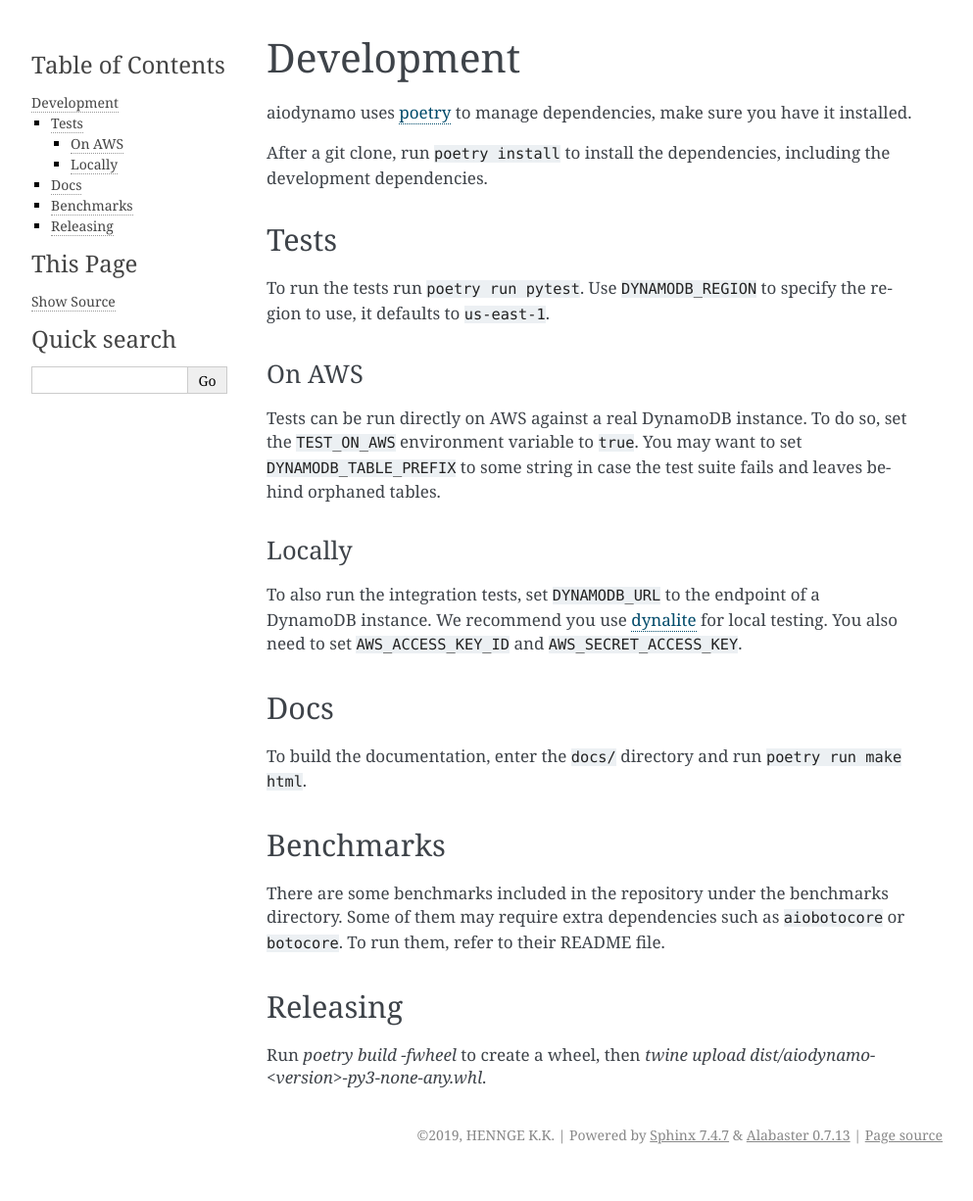
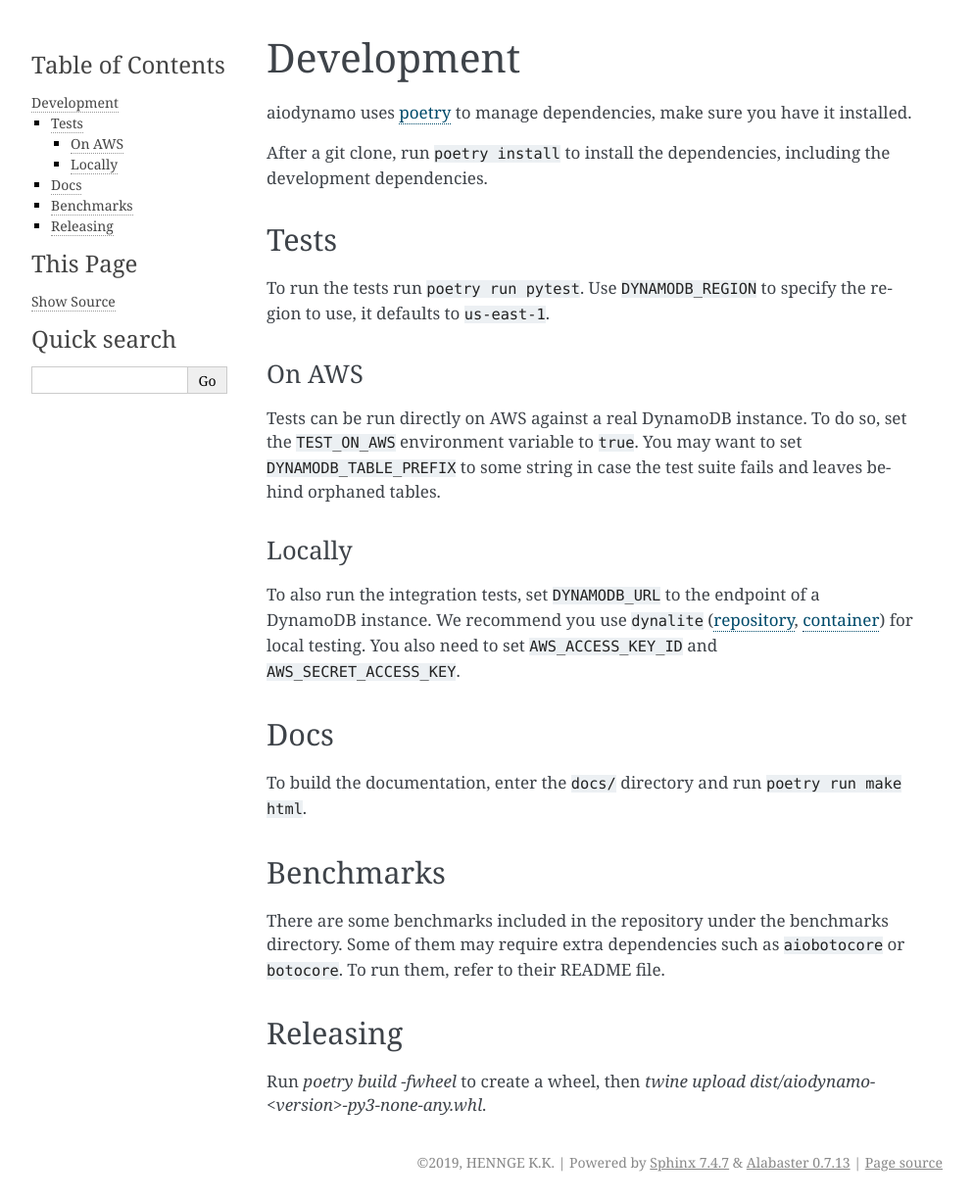
Before and after one commit to HENNGE/aiodynamo, a Sphinx documentation site: the page built from docs/development.rst, in a window 1280 px wide. Shown: the whole page at 98% size, without its empty margins (148-1141 px from the left). Built offline with Sphinx 7.4.7, drawn with Linux system fonts in a browser that asks for light colours; before the commit the page ends 1198 px from its top, so only the background shows below that.

Commit message:
add link to dynalite docker image

```diff
--- a/docs/development.rst
+++ b/docs/development.rst
@@ -22,7 +22,7 @@ Locally
 ~~~~~~~
 
 To also run the integration tests, set ``DYNAMODB_URL`` to the endpoint of a DynamoDB instance. We recommend you use
-`dynalite`_ for local testing. You also need to set ``AWS_ACCESS_KEY_ID`` and ``AWS_SECRET_ACCESS_KEY``.
+``dynalite`` (repository_, container_) for local testing. You also need to set ``AWS_ACCESS_KEY_ID`` and ``AWS_SECRET_ACCESS_KEY``.
 
 Docs
 ----
@@ -41,4 +41,5 @@ Releasing
 Run `poetry build -fwheel` to create a wheel, then `twine upload dist/aiodynamo-<version>-py3-none-any.whl`.
 
 .. _poetry: https://poetry.eustace.io/
-.. _dynalite: https://github.com/mhart/dynalite
+.. _repository: https://github.com/mhart/dynalite
+.. _container: https://hub.docker.com/r/dimaqq/dynalite/
```
